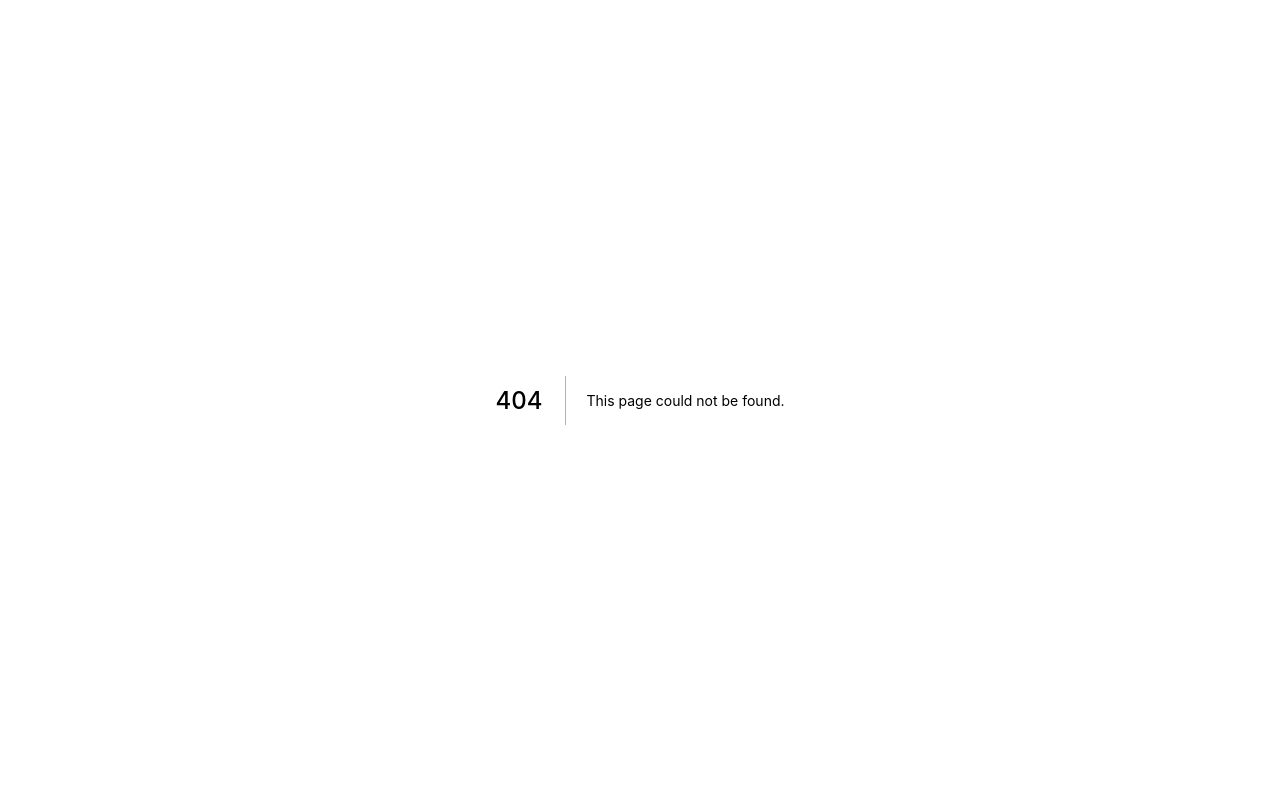
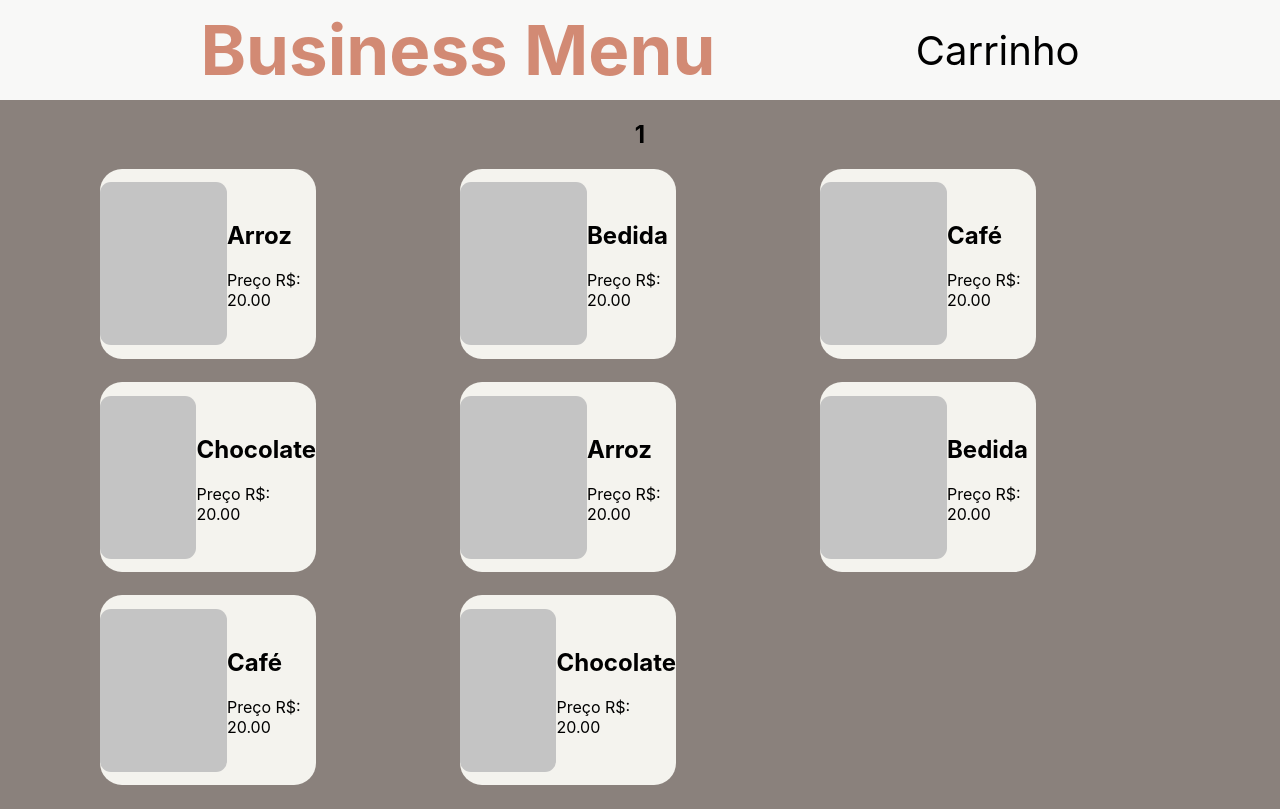
Before and after one commit to BrunoHenrique00/business-menu, a Next.js app in the folder frontend/: page /loja/1 in a window 1280 px wide. Before the commit this address had no page. Built offline with nearby package versions, Linux system fonts and the light colour scheme.

Commit message:
Criação da pagina da loja, e sua parte dinamica

```diff
--- /dev/null
+++ b/frontend/pages/loja/[nomeLoja].js
@@ -0,0 +1,37 @@
+import Head from 'next/head'
+import styles from '../../styles/Home.module.css'
+import { useRouter } from 'next/router'
+
+
+const produtos = ['Arroz', 'Bedida', 'Café', 'Chocolate','Arroz', 'Bedida', 'Café', 'Chocolate']
+
+function Produto({titulo}){
+  return(
+    <div className="product-container flex">
+      <div className="product-img">
+
+      </div>
+      <div className="product-info">
+        <h2>{titulo}</h2>
+        <p>Preço R$: 20.00</p>
+      </div>
+    </div>
+  )
+}
+
+export default function Home() {
+    const router = useRouter()
+    const loja = router.query.nomeLoja
+  return (
+    <>
+    <div className="navbar">
+        <h1 className="business-menu">Business Menu</h1>
+        <p className="carrinho">Carrinho</p>
+    </div>
+    <h2 className="nome-loja">{loja}</h2>
+    <div className="grid-produtos background">
+      {produtos.map((titulo) => <Produto titulo={titulo} />)}
+    </div>
+    </>
+  )
+}
--- a/frontend/styles/globals.css
+++ b/frontend/styles/globals.css
@@ -1,5 +1,6 @@
 html,
 body {
+  background-color: #8A817C;
   padding: 0;
   margin: 0;
   font-family: -apple-system, BlinkMacSystemFont, Segoe UI, Roboto, Oxygen,
@@ -14,3 +15,62 @@ a {
 * {
   box-sizing: border-box;
 }
+
+.grid-produtos {
+  display: grid;
+  grid-template-columns: auto auto auto;
+}
+
+.background {
+  background-color: #8A817C;
+  width: 100%;
+  height: 80vh;
+  padding: 0px 100px;
+}
+
+.business-menu {
+  font-size: 69px;
+  line-height: 102px;
+  color: #D28A74;
+}
+
+.carrinho {
+  font-size: 40px;
+  line-height: 59px;
+  color: #000000;
+}
+
+.navbar {
+  width: 100%;
+  height: 100px;
+  background: rgba(255, 255, 255, 0.94);
+  display: flex;
+  align-items: center;
+  justify-content: space-evenly;
+  text-align: center;
+}
+
+.nome-loja {
+  text-align: center;
+}
+
+/* CSS DA CAIXA DO PRODUTO */
+
+.product-container {
+  width: 60%;
+  height: 190px;
+  background: #F4F3EE;
+  border-radius: 22px;
+
+  display: flex;
+  align-items: center;
+  justify-content: space-evenly;
+
+}
+
+.product-img {
+  width: 174px;
+  height: 163px;
+  background: #C4C4C4;
+  border-radius: 11px;
+}
```
Also changed, not shown: frontend/pages/index.js (deleted, +0 -65 lines), frontend/pages/loja/index.js (added, +34 -0 lines).
